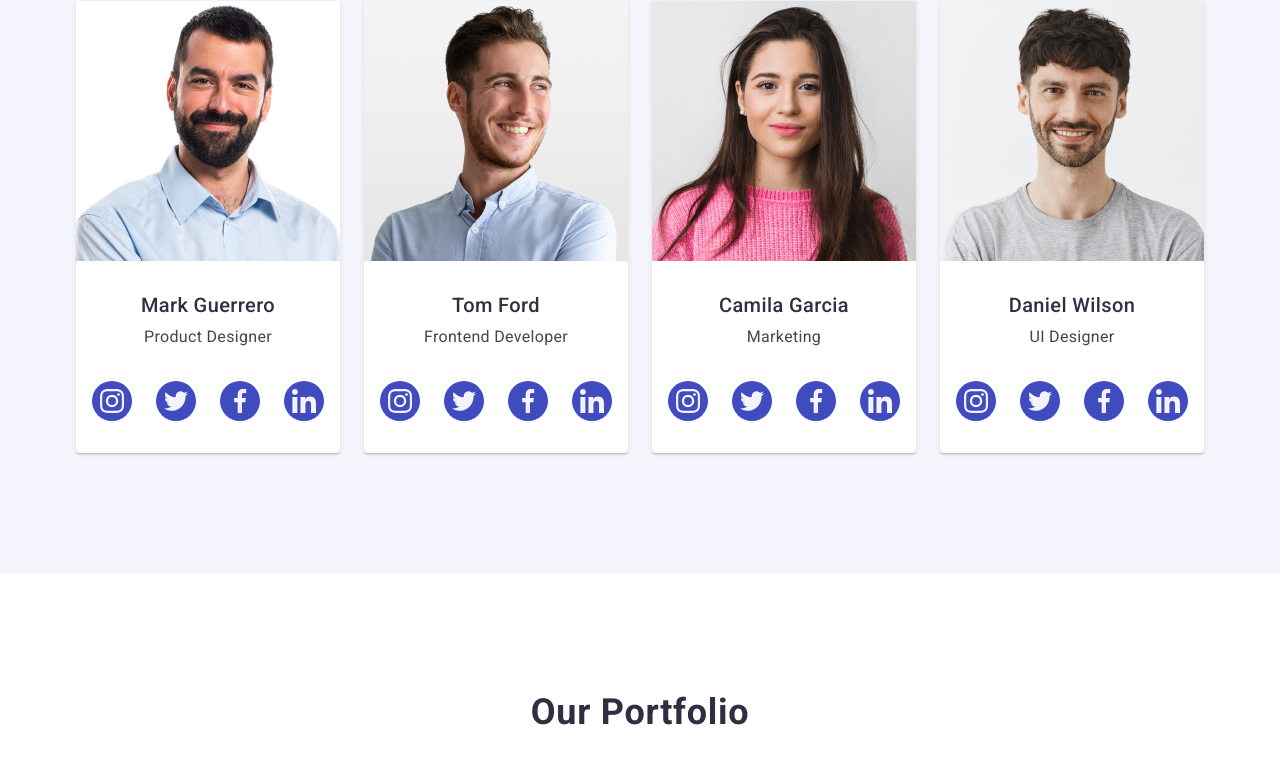
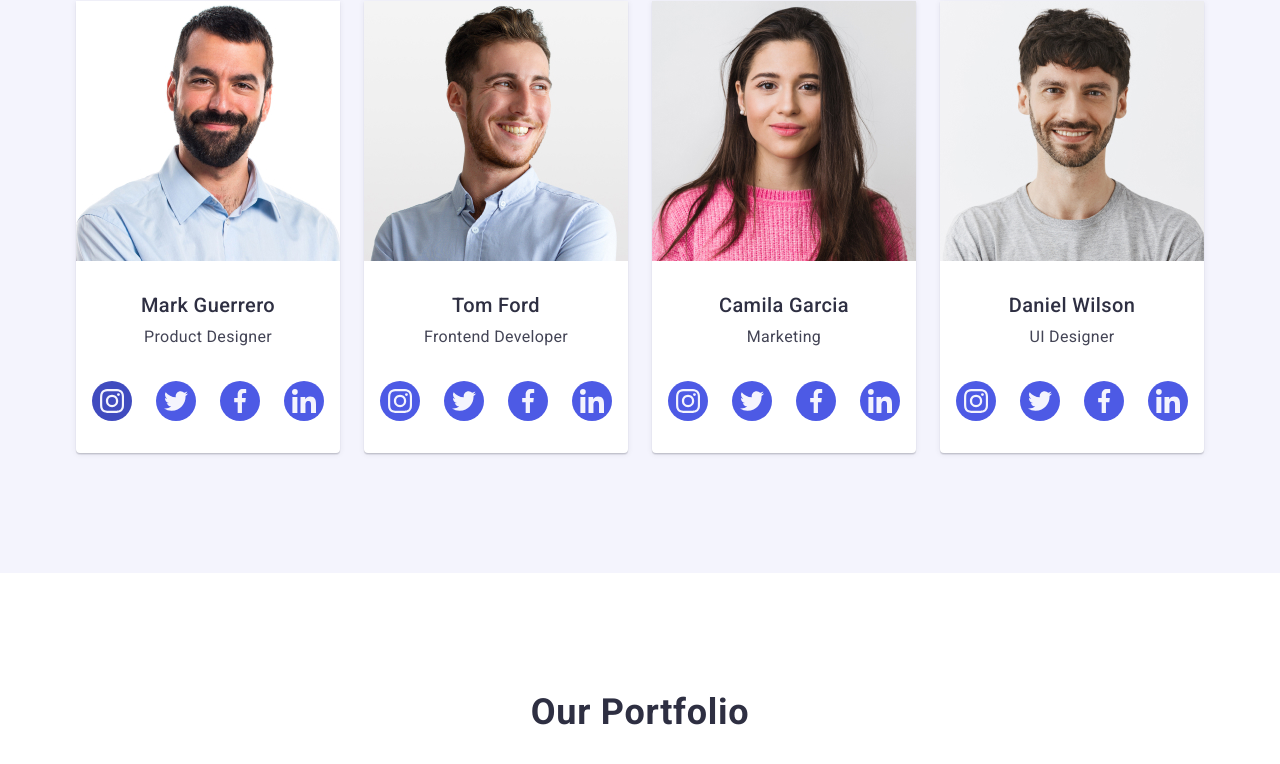
Before and after one commit to Oleg1front/goit-markup-hw-04, a plain HTML site: page index.html in a window 1280 px wide. In both pictures the pointer is over the link 112 px from the left and 1792 px from the top of the page. Shown: the part 1392-2156 px from the top of the page. Drawn offline with nearby package versions, Linux system fonts and the light colour scheme.

Commit message:
Update styles.css

```diff
--- a/css/styles.css
+++ b/css/styles.css
@@ -324,12 +324,10 @@ header {
   background-color: #4d5ae5;
   border-radius: 50%;
 }
-/* .team-social-media-link:hover {
-  background-color: #404bbf;
-} */
-.team-list:hover .team-social-media-link {
+.team-social-media-link:hover {
   background-color: #404bbf;
 }
+
 /* Portfolio */
 
 .section-portfolio {
```
